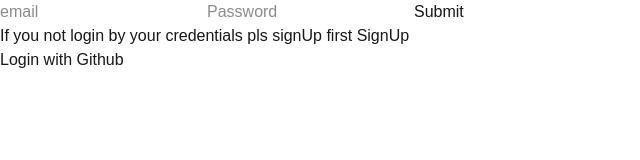
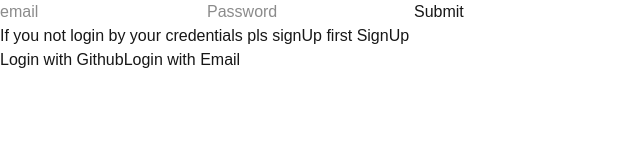
Before and after one commit to PKhan-0011/videouploaderwithai, a Next.js app: page /Login in a window 1280 px wide. Shown: the top 160 px of the page, without its empty margins (0-640 px from the left). Built offline with nearby package versions, Linux system fonts and the light colour scheme; no server answers; what @imagekit/next would draw is missing.

Commit message:
code push

```diff
--- a/src/app/(auth)/Login/page.tsx
+++ b/src/app/(auth)/Login/page.tsx
@@ -81,8 +81,9 @@ const LoginPage = () => {
 
           <p> If you not login by your credentials pls signUp first  <a href="/register">SignUp</a></p>
 
-        <div>
+        <div className=''>
             <button onClick={() => signIn("github")}>Login with Github</button>
+            <button onClick={() => signIn("google")}>Login with Email</button>
         </div>
     </div>
   )
--- a/src/app/(auth)/register/page.tsx
+++ b/src/app/(auth)/register/page.tsx
@@ -59,7 +59,7 @@ const RegisterPage = () => {
 
   return (
     <div>
-         <form onSubmit={handelSubmit}>
+         <form onSubmit={(e) => handelSubmit(e)}>
 
             <input type="text"
               placeholder='email'
@@ -81,7 +81,7 @@ const RegisterPage = () => {
               onChange={(e) => setConfirmPassword(e.target.value)}
             />
 
-            <button type='submit'>Submit</button>
+            <button type='submit'>Submit</button> {/* Yha p logic like ye hia ki type Submit hai to wo onSubmit apne app call ho jayegi okkh!.. but agar button dega to type m to function call karna padega onClick = { ()=> handleSubmit()} wala.*/}
          </form>
 
          <p>if You have already account pls <a href='/Login'>Login</a></p>
@@ -89,12 +89,11 @@ const RegisterPage = () => {
   )
 }
 
+
 export default RegisterPage;
 
 
-
 // ye tera sign-Up hai okkh..
-
 
 // dekh yha p jo logic maine lagaya hai like ki ek paraGraph m login ka to
 // generally uska matlb ye hai ki agar user k pass already login ka materials hai to wo
--- a/middleware.ts
+++ b/src/middleware.ts
@@ -13,7 +13,7 @@ export default withAuth(
 
            const {pathname} = req.nextUrl;
 
-           if(pathname.startsWith('/api/auth') || pathname === '/login' || pathname === '/register' || pathname === '/api/auth/videos')
+           if(pathname.startsWith('/api/auth') || pathname === '/Login' || pathname === '/register' || pathname === '/api/auth/videos')
             return true
 
            return !!token
```
